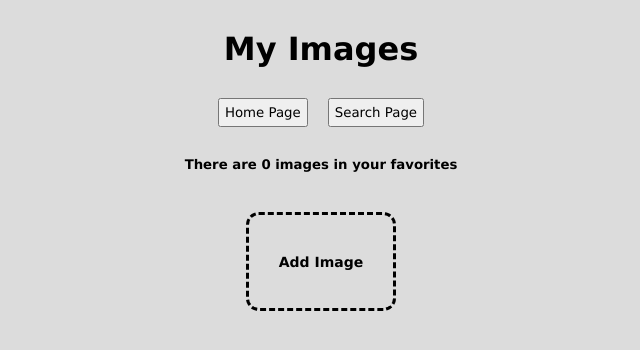
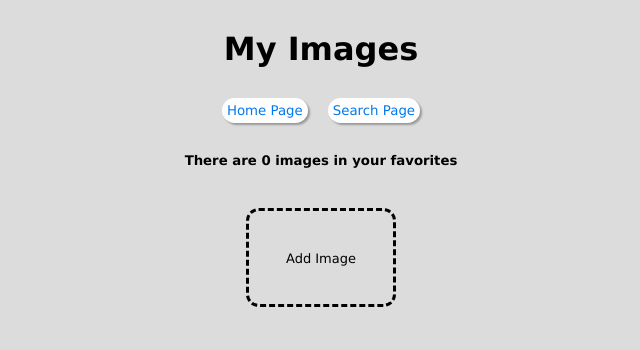
Before and after one commit to MatanAv/gallery-management, a React (Create React App) app: page / in a window 1280 px wide. Shown: the top 350 px of the page, without its empty margins (319-959 px from the left). Built offline with nearby package versions, Linux system fonts and the light colour scheme.

Commit message:
Project Done

```diff
--- a/src/App.js
+++ b/src/App.js
@@ -5,6 +5,8 @@ import Header from "./components/Header";
 import NavBar from "./components/NavBar";
 import HomePage from "./components/HomePage";
 import SearchPage from "./components/SearchPage";
+
+const LOCAL_STORAGE_KEY = "favs";
 
 const API = {
   url: "https://pixabay.com/api",
@@ -20,6 +22,15 @@ const App = () => {
   });
 
   const [favImgs, setFavImgs] = useState([]);
+
+  useEffect(() => {
+    const storedFavs = JSON.parse(localStorage.getItem(LOCAL_STORAGE_KEY));
+    if (storedFavs) setFavImgs(storedFavs);
+  }, []);
+
+  useEffect(() => {
+    localStorage.setItem(LOCAL_STORAGE_KEY, JSON.stringify(favImgs));
+  }, [favImgs, search]);
 
   const fetchImages = async (e, text) => {
     e.preventDefault();
@@ -39,6 +50,7 @@ const App = () => {
               id: image.id,
               address: image.webformatURL,
               owner: image.user,
+              onFavs: false,
             };
           }),
         });
@@ -51,17 +63,22 @@ const App = () => {
   };
 
   const addToFavs = (image) => {
-    setFavImgs([...favImgs, image]);
+    console.log(image);
+    console.log(search.images);
+
+    const newImg = { ...image, onFavs: true };
+    setFavImgs([...favImgs, newImg]);
   };
 
-  const removeFromFavs = (id) => {
-    console.log(id);
+  const removeFromFavs = (image) => {
     setFavImgs(
-      favImgs.filter((image) => {
-        return id !== image.id;
+      favImgs.filter((img) => {
+        return image.id !== img.id;
       })
     );
   };
+
+  console.log(search.images);
 
   return (
     <Router>
@@ -93,6 +110,7 @@ const App = () => {
                   search={search}
                   fetchImages={fetchImages}
                   addToFavs={addToFavs}
+                  favList={favImgs}
                   {...props}
                 />
               )}
--- a/src/components/Button.js
+++ b/src/components/Button.js
@@ -4,7 +4,7 @@ import { Link } from "react-router-dom";
 const Button = ({ text, routeTo, isDisabled, onClick }) => {
   return !routeTo ? (
     <button
-      className='btn'
+      className={`btn ${isDisabled ? "btn-disabled" : ""}`}
       type='button'
       disabled={isDisabled}
       onClick={onClick}
--- a/src/components/HomePage.js
+++ b/src/components/HomePage.js
@@ -14,23 +14,17 @@ const HomePage = ({ favImgs, removeFromFavs }) => {
                 key={image.id}
                 imgLink={image.address}
                 owner={image.owner}
-                isFav={true}
                 btnText='Remove'
-                btnOnClick={() => removeFromFavs(image.id)}
+                btnOnClick={() => removeFromFavs(image)}
               />
             ))}
-          <li className='img-item'>
-            <div
-              className='add-img-box'
-              style={favImgs.length ? { float: "left" } : { bottom: "0px" }}
-            >
-              <Link to='/search' id='add-img-link'>
-                Add Image
-              </Link>
-            </div>
-          </li>
         </ul>
       </div>
+      <Link to='/search'>
+        <div className='add-img-box'>
+          <span>Add Image</span>
+        </div>
+      </Link>
     </div>
   );
 };
--- a/src/components/ImageBox.js
+++ b/src/components/ImageBox.js
@@ -2,14 +2,8 @@ import { useState } from "react";
 import PropTypes from "prop-types";
 import Button from "./Button";
 
-const ImageBox = ({ imgLink, btnText, btnOnClick, isFav, owner }) => {
+const ImageBox = ({ imgLink, btnText, btnOnClick, owner, disabled }) => {
   const [show, setShow] = useState("hidden");
-  const [disabled, setDisabled] = useState(false);
-
-  const handleOnClick = () => {
-    setDisabled(true);
-    btnOnClick();
-  };
 
   return (
     <li className='img-item'>
@@ -18,17 +12,11 @@ const ImageBox = ({ imgLink, btnText, btnOnClick, isFav, owner }) => {
         onMouseOver={() => setShow("visible")}
         onMouseLeave={() => setShow("hidden")}
       >
-        <img
-          src={imgLink}
-          width='150'
-          height='99'
-          alt=''
-          title={isFav ? { owner } : ""}
-        />
+        <img src={imgLink} width='150' height='99' alt='' title={owner} />
         <div style={{ visibility: show }}>
           <Button
-            text={btnText}
-            onClick={handleOnClick}
+            text={disabled ? "Added" : `${btnText}`}
+            onClick={btnOnClick}
             isDisabled={disabled}
           />
         </div>
@@ -41,8 +29,8 @@ ImageBox.propTypes = {
   imgLink: PropTypes.string,
   btnText: PropTypes.string.isRequired,
   btnOnClick: PropTypes.func.isRequired,
-  isFav: PropTypes.bool,
   owner: PropTypes.string,
+  disabled: PropTypes.bool,
 };
 
 export default ImageBox;
--- a/src/components/SearchPage.js
+++ b/src/components/SearchPage.js
@@ -3,7 +3,7 @@ import Button from "./Button";
 import ImageBox from "./ImageBox";
 import SearchBar from "./SearchBar";
 
-const SearchPage = ({ search, fetchImages, addToFavs }) => {
+const SearchPage = ({ search, fetchImages, addToFavs, favList }) => {
   return (
     <div>
       <SearchBar onSubmit={fetchImages} />
@@ -14,6 +14,13 @@ const SearchPage = ({ search, fetchImages, addToFavs }) => {
               <ImageBox
                 key={image.id}
                 imgLink={image.address}
+                disabled={
+                  favList.filter((img) => {
+                    return image.id === img.id && img.onFavs;
+                  }).length
+                    ? true
+                    : false
+                }
                 btnText='Add'
                 btnOnClick={() => addToFavs(image)}
               />
--- a/src/index.css
+++ b/src/index.css
@@ -30,12 +30,16 @@ body {
 }
 
 .btn {
-  /* color: rgb(0, 120, 240);
+  color: rgb(0, 120, 240);
   background-color: white;
-  box-shadow: 3px 3px 3px rgba(0, 0, 0, 0.115);
+  box-shadow: 2px 2px 2px rgba(0, 0, 0, 0.301);
   border-style: none;
-  border-radius: 6vw; */
+  border-radius: 6vw;
   padding: 5px 5px;
+}
+
+.btn-disabled {
+  background-color: rgba(42, 42, 42, 0.705);
 }
 
 .content {
@@ -48,8 +52,6 @@ body {
 }
 
 .img-list {
-  /* position: relative; */
-  /* width: 100%; */
   padding: 20px;
 }
 
@@ -65,18 +67,23 @@ body {
 
 .img-item {
   display: inline-block;
-  /* display: block; */
-  /* float: left; */
   padding: 20px;
 }
 
 .add-img-box {
-  /* position: relative; */
+  display: inline-block;
   cursor: pointer;
   width: 150px;
   height: 99px;
   border-radius: 1vw;
   border: 3px dashed black;
+}
+
+.add-img-box span {
+  position: relative;
+  top: 37px;
+  font-size: 13px;
+  color: black;
 }
 
 .img-box {
@@ -101,16 +108,3 @@ body {
   box-shadow: 5px 5px 5px rgba(0, 0, 0, 0.212);
   opacity: 0.75;
 }
-
-#add-img-link {
-  position: relative;
-  top: 37px;
-}
-
-#add-img-link:visited,
-#add-img-link:link {
-  font-weight: bold;
-  font-size: 14px;
-  text-decoration: none;
-  color: black;
-}
```
Also changed, not shown: 1 other file (tests, documents, lock files or other folders).
